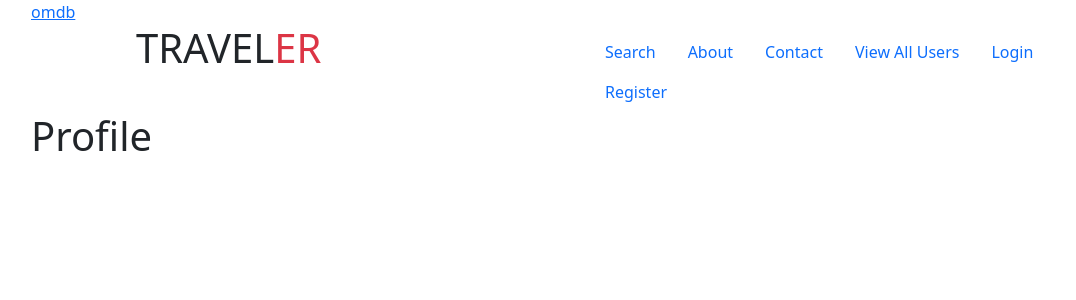
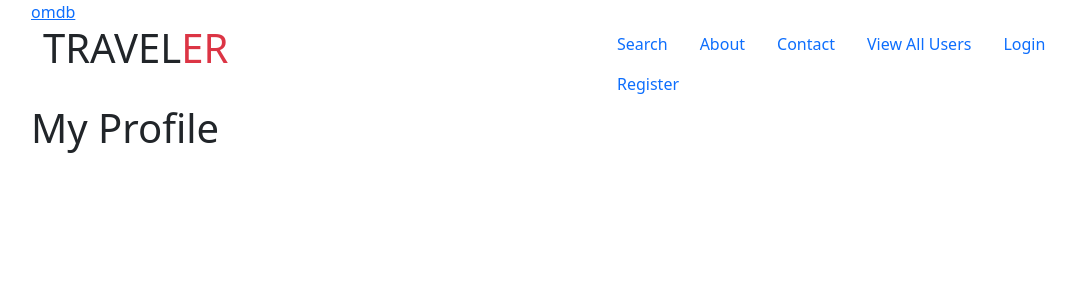
Before and after one commit to wakaka1123/webdev_web_app_cs5610fa22_websmallteam, a React (Create React App) app: page /profile in a window 1280 px wide. Shown: the top 300 px of the page, without its empty margins (51-1127 px from the left). Built offline with nearby package versions, Linux system fonts and the light colour scheme; no server answers.

Commit message:
ui adjusted

```diff
--- a/src/googleplaces/googleplaces-details.js
+++ b/src/googleplaces/googleplaces-details.js
@@ -14,9 +14,9 @@ const GooglePlacesDetails = () => {
   },[])
   return(
       <>
-        <ContactBar/>
-        <NavigationBar/>
-        <h1>{details.result?.name}</h1>
+          {/*<ContactBar/>*/}
+          {/*<NavigationBar/>*/}
+        <h1 className="mb-5">{details.result?.name}</h1>
         <div className="row">
           <div className="col">
             <ul className="list-group">
--- a/src/googleplaces/googleplaces-search.js
+++ b/src/googleplaces/googleplaces-search.js
@@ -14,9 +14,9 @@ const GooglePlacesSearch = () => {
   }, [])
   return (
       <>
-        <ContactBar/>
-        <NavigationBar/>
-        <h1>Place Search</h1>
+          {/*<ContactBar/>*/}
+          {/*<NavigationBar/>*/}
+        <h1 className="mb-5">Place Search</h1>
         <ul className="list-group">
           <li className="list-group-item mb-5">
             <button
--- a/src/home/navigationBar.js
+++ b/src/home/navigationBar.js
@@ -11,21 +11,18 @@ const NavigationBar = () => {
     return (
         <div className="container">
             <div className="row">
-                <div className="col-1"/>
 
-                <div className="col-5">
-
+                <div className="col-xl-6">
                     <h1 className="m-0">
                         <Link to="/" style={{textDecoration: "none"}}>
                             <span className="text-dark">TRAVEL</span>
                             <span className="text-danger">ER</span>
                         </Link>
                     </h1>
-
-
                 </div>
 
-                <ul className="col-6 pt-2 nav nav-pills">
+                <div className="col-xl-6">
+                <ul className="nav nav-pills">
                     <li className="nav-item">
                         <a href="/search" className="nav-link">Search</a>
                     </li>
@@ -64,17 +61,16 @@ const NavigationBar = () => {
                         </>
                     }
                 </ul>
+                </div>
+            </div>
 
 
-            </div>
-
-            {
-                currentUser &&
-                <div className="row">
-                <div className="col-1"/>
-                <div className="col-5"> Welcome, {currentUser.username}</div>
-                </div>
-            }
+                {
+                    currentUser &&
+                    <div className="mb-5">
+                        <div className="col-5"> Welcome, {currentUser.username}</div>
+                    </div>
+                }
 
         </div>
 
--- a/src/users/index.js
+++ b/src/users/index.js
@@ -15,7 +15,7 @@ const UserList = () => {
         <>
             {/*<ContactBar/>*/}
             {/*<NavigationBar/>*/}
-            <h1>Users {users.length}</h1>
+            <h1 className="mb-5">Users {users.length}</h1>
             <ul className="list-group">
                 {
                     Object.entries(users).map(([key, user]) =>
--- a/src/users/profile-other.js
+++ b/src/users/profile-other.js
@@ -16,16 +16,13 @@ const Profile = () => {
         <>
             {/*<ContactBar/>*/}
             {/*<NavigationBar/>*/}
-            <h1>Profile</h1>
+            <h1 className="mb-5">{profile.name}'s Profile</h1>
             {
                 profile &&
                 <div className="container">
                     <div className="row">
                         <div className="col-12">
 
-                            <div className="my-5">
-                                <h3>{profile.name}'s Profile</h3>
-                            </div>
                             <div>
                                 <div>
                                     <div className="bg-secondary-soft px-4 py-5 rounded">
--- a/src/users/profile.js
+++ b/src/users/profile.js
@@ -12,16 +12,12 @@ const Profile = () => {
         <>
             {/*<ContactBar/>*/}
             {/*<NavigationBar/>*/}
-            <h1>Profile</h1>
+            <h1 className="mb-5">My Profile</h1>
             {
                 currentUser &&
                 <div className="container">
                     <div className="row">
                         <div className="col-12">
-
-                            <div className="my-5">
-                                <h3>My Profile</h3>
-                            </div>
                             <div>
                                 <div>
                                     <div className="bg-secondary-soft px-4 py-5 rounded">
```
